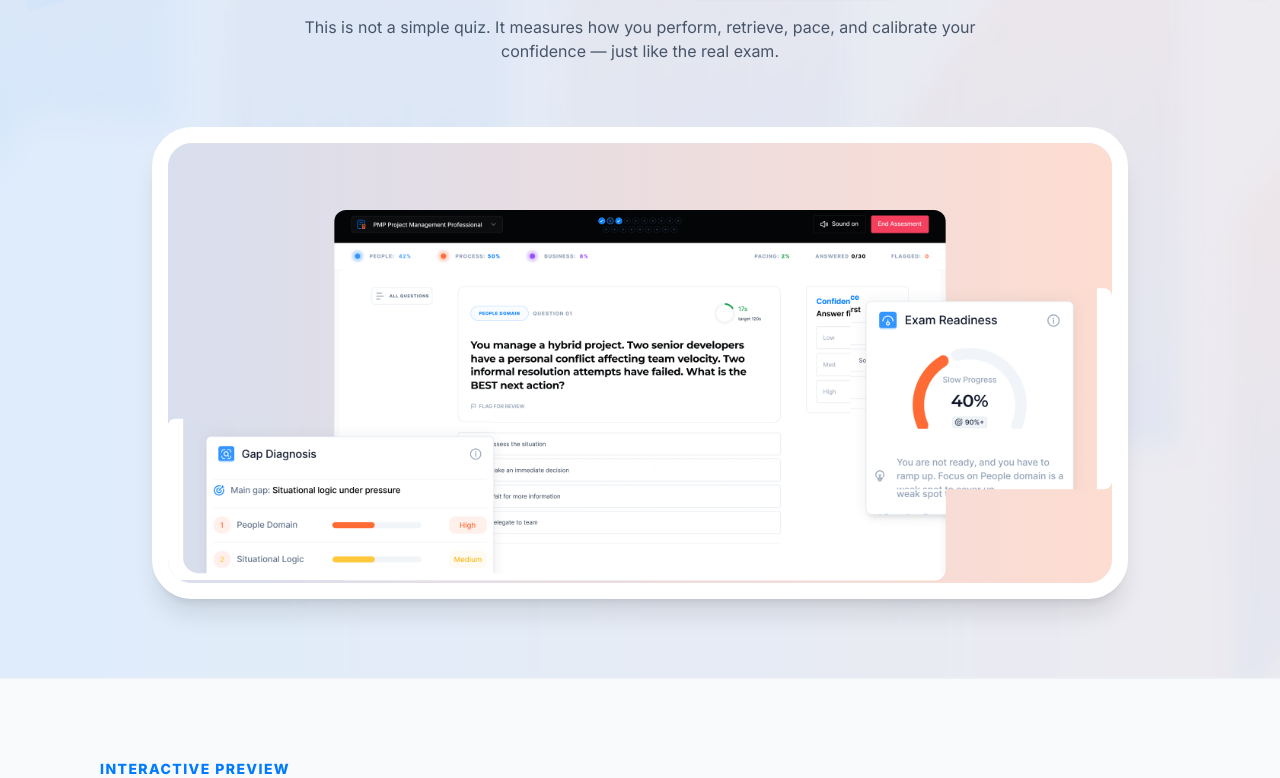
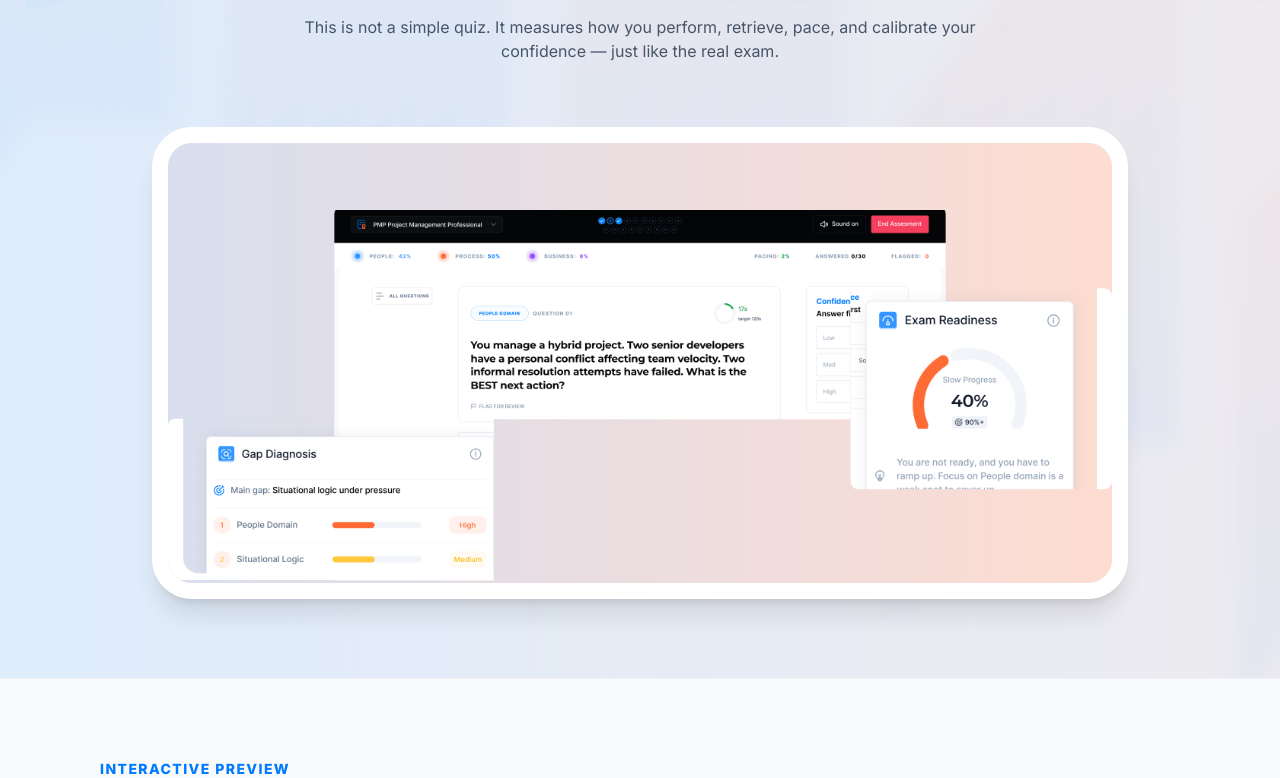
Before and after one commit to Ifekitanpr/pmp-diagnostic-experience, a React (Vite) app: page / in a window 1280 px wide. Shown: the part 582-1360 px from the top of the page. Built offline with nearby package versions, Linux system fonts and the light colour scheme.

Commit message:
Hide hero cards until entrance animation

```diff
--- a/src/components/landing/Hero.jsx
+++ b/src/components/landing/Hero.jsx
@@ -78,7 +78,7 @@
       />
 
       <MockupLayer
-        clipPath="inset(15.8% 17.6% 0 17.6% round 12px)"
+        clipPath="polygon(17.6% 15.8%, 82.4% 15.8%, 82.4% 34.5%, 72.3% 34.5%, 72.3% 63.3%, 34.5% 63.3%, 34.5% 100%, 17.6% 100%)"
         initial={{ opacity: 0, y: 42, scale: 0.985 }}
         animate={{ opacity: 1, y: [0, -5, 0], scale: 1 }}
         transition={{
```
